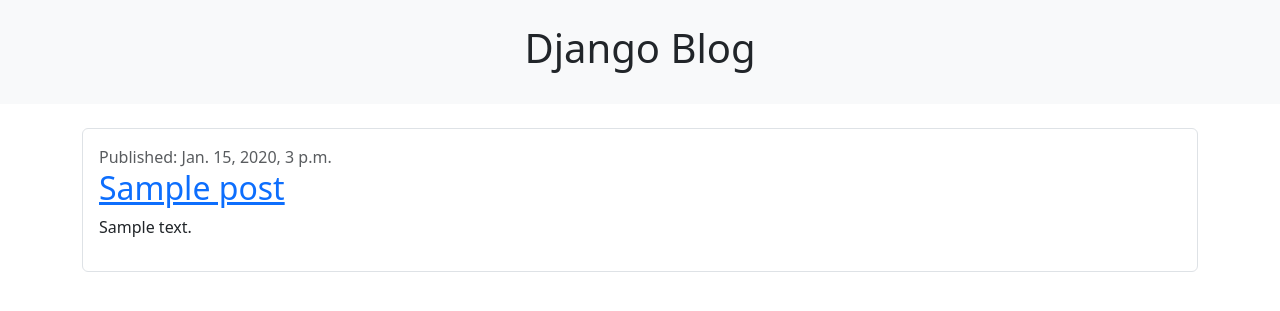
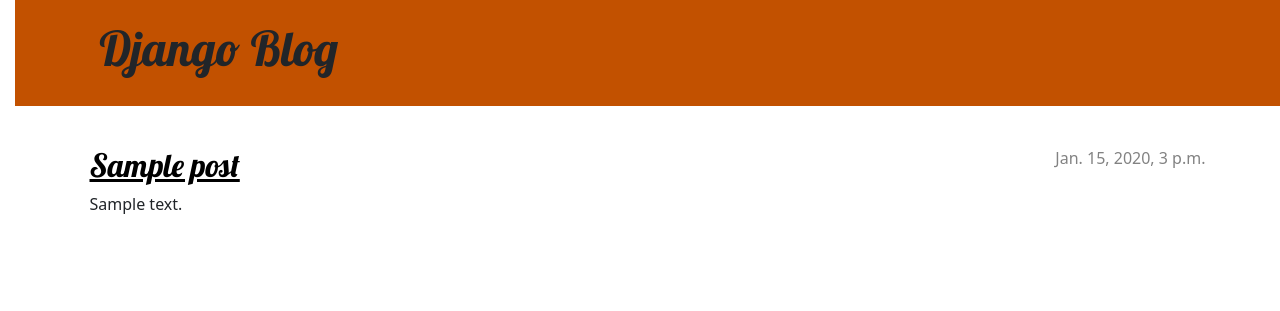
Before and after one commit to usherwani/DjangoBlogpost, a Django app: page / in a window 1280 px wide. Shown: the top 311 px of the page. Run offline with Django 5.2, Linux system fonts and the light colour scheme; tables that the repository leaves empty hold one stand-in row (values such as "Sample post").

Commit message:
Made it pretty

```diff
--- a/blog/static/css/blog.css
+++ b/blog/static/css/blog.css
@@ -1,3 +1,70 @@
-h1 a, h2 a {
-    color: #696969;
+.page-header {
+    background-color: #C25100;
+    margin-top: 0;
+    margin-bottom: 40px;
+    padding: 20px 20px 20px 40px;
 }
+
+.page-header h1,
+.page-header h1 a,
+.page-header h1 a:visited,
+.page-header h1 a:active {
+    color: #ffffff;
+    font-size: 36pt;
+    text-decoration: none;
+}
+
+h1,
+h2,
+h3,
+h4 {
+    font-family: 'Lobster', cursive;
+}
+
+.date {
+    color: #828282;
+}
+
+.save {
+    float: right;
+}
+
+.post-form textarea,
+.post-form input {
+    width: 100%;
+}
+
+.top-menu,
+.top-menu:hover,
+.top-menu:visited {
+    color: #ffffff;
+    float: right;
+    font-size: 26pt;
+    margin-right: 20px;
+}
+
+.post {
+    margin-bottom: 70px;
+}
+
+.post h2 a,
+.post h2 a:visited {
+    color: #000000;
+}
+
+.post > .date,
+.post > .actions {
+    float: right;
+}
+
+.btn-secondary,
+.btn-secondary:visited {
+    color: #C25100;
+    background: none;
+    border-color: #C25100;
+}
+
+.btn-secondary:hover {
+    color: #FFFFFF;
+    background-color: #C25100;
+}
--- a/blog/templates/blog/post_list.html
+++ b/blog/templates/blog/post_list.html
@@ -1,27 +1,48 @@
-{% load static %}
 <!DOCTYPE html>
 <html>
 <head>
+{% load static %}
     <meta charset="UTF-8">
     <title>Usman's Django Blog</title>
     <!-- Include Bootstrap CSS -->
+    <link rel="stylesheet" href="https://fonts.googleapis.com/css?family=Lobster&subset=latin,latin-ext">
     <link rel="stylesheet" href="https://cdn.jsdelivr.net/npm/bootstrap@5.3.3/dist/css/bootstrap.min.css"
           integrity="sha384-QWTKZyjpPEjISv5WaRU9OFeRpok6YctnYmDr5pNlyT2bRjXh0JMhjY6hW+ALEwIH"
           crossorigin="anonymous">
     <link rel="stylesheet" href="{% static 'css/blog.css' %}">
+    <style>
+        body {
+            padding-left: 15px;
+        }
+        h1 a, h2 a {
+            color: #C25100;
+            font-family: 'Lobster';
+        }
+    </style>
 </head>
 <body>
-    <header class="text-center p-4 bg-light">
+    <header class="page-header">
+        <div class="container">
             <h1><a href="/" class="text-decoration-none text-dark">Django Blog</a></h1>
+        </div>
     </header>
-    <div class="container mt-4">
+
+    <!-- Surrounding the post display with classes as per the new instructions -->
+    <main class="container">
+        <div class="row">
+            <div class="col">
                 {% for post in posts %}
-            <article class="border rounded p-3 mb-4">
-                <time class="text-muted">Published: {{ post.published_date }}</time>
-                <h2><a href="" class="text-primary">{{ post.title }}</a></h2>
+                    <article class="post">
+                        <time class="date">
+                            {{ post.published_date }}
+                        </time>
+                        <h2><a href="">{{ post.title }}</a></h2>
                         <p>{{ post.text|linebreaksbr }}</p>
                     </article>
                 {% endfor %}
             </div>
+        </div>
+    </main>
+
 </body>
 </html>
```
Lines whose indentation alone changed are shown as unchanged.
